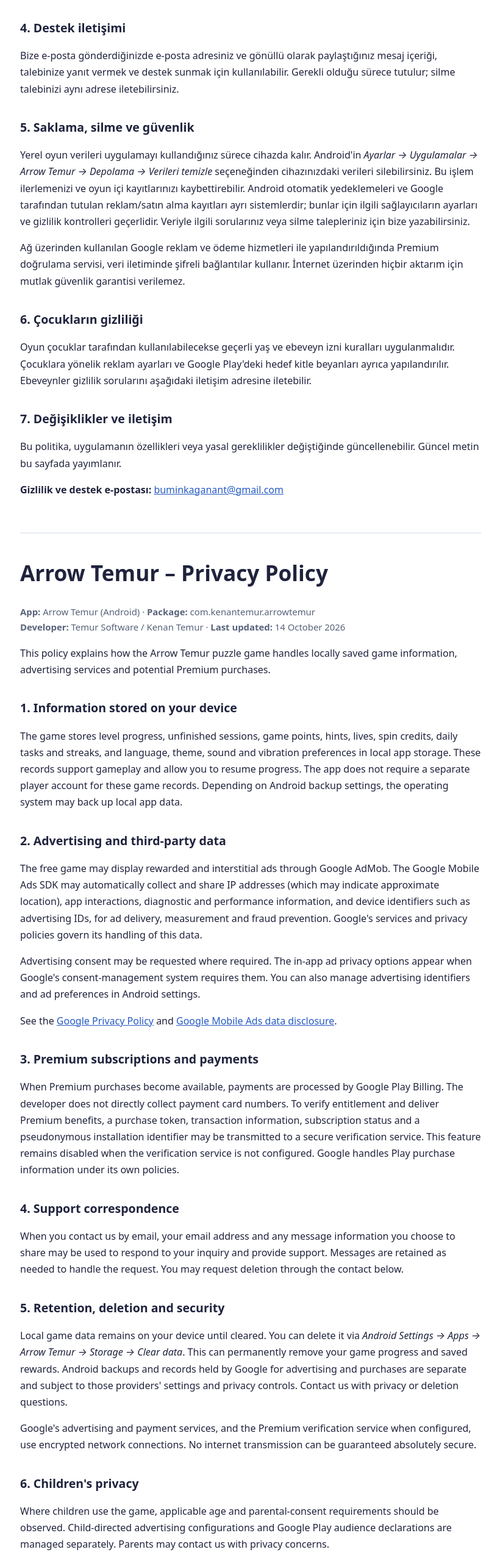
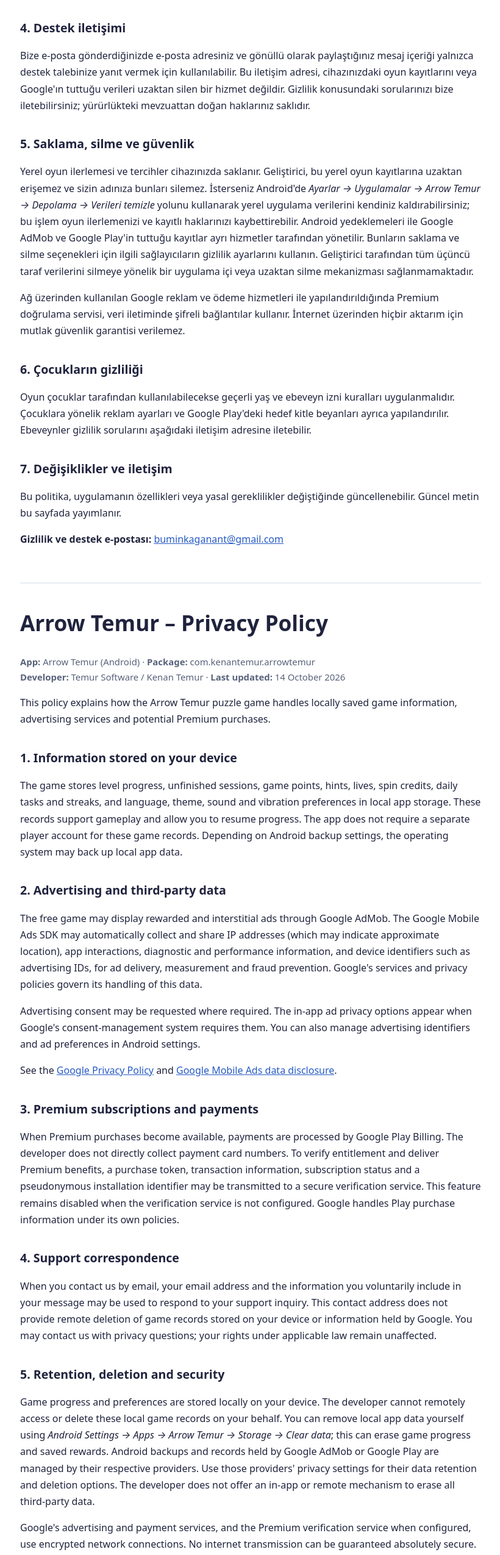
Before and after one commit to TemurKenan/TemurKenan.github.io, a plain HTML site: page arrowtemur-privacy.html in a window 1280 px wide. Shown: the part 1172-3722 px from the top of the page at 61% size, without its empty margins (229-1049 px from the left). Drawn offline with Linux system fonts and the light colour scheme.

Commit message:
Clarify local-data deletion limits in Arrow Temur privacy policy (TR/EN)

```diff
--- a/arrowtemur-privacy.html
+++ b/arrowtemur-privacy.html
@@ -42,10 +42,10 @@
     <p>Premium satın alma özelliği kullanıma açıldığında ödeme işlemleri Google Play Faturalandırma sistemi üzerinden yürütülür. Geliştirici, ödeme kartı numaranızı doğrudan almaz. Aboneliği doğrulamak ve hakları sağlamak için satın alma belirteci, işlem bilgisi, abonelik durumu ve uygulama yüklemesine ait takma adlı bir tanımlayıcı güvenli bir doğrulama servisine iletilebilir. Uygulamadaki bu özellik, doğrulama servisi yapılandırılmadığında devre dışıdır. Google Play satın alma bilgilerini kendi politikaları doğrultusunda işler.</p>
 
     <h2>4. Destek iletişimi</h2>
-    <p>Bize e-posta gönderdiğinizde e-posta adresiniz ve gönüllü olarak paylaştığınız mesaj içeriği, talebinize yanıt vermek ve destek sunmak için kullanılabilir. Gerekli olduğu sürece tutulur; silme talebinizi aynı adrese iletebilirsiniz.</p>
+    <p>Bize e-posta gönderdiğinizde e-posta adresiniz ve gönüllü olarak paylaştığınız mesaj içeriği yalnızca destek talebinize yanıt vermek için kullanılabilir. Bu iletişim adresi, cihazınızdaki oyun kayıtlarını veya Google'ın tuttuğu verileri uzaktan silen bir hizmet değildir. Gizlilik konusundaki sorularınızı bize iletebilirsiniz; yürürlükteki mevzuattan doğan haklarınız saklıdır.</p>
 
     <h2>5. Saklama, silme ve güvenlik</h2>
-    <p>Yerel oyun verileri uygulamayı kullandığınız sürece cihazda kalır. Android'in <em>Ayarlar → Uygulamalar → Arrow Temur → Depolama → Verileri temizle</em> seçeneğinden cihazınızdaki verileri silebilirsiniz. Bu işlem ilerlemenizi ve oyun içi kayıtlarınızı kaybettirebilir. Android otomatik yedeklemeleri ve Google tarafından tutulan reklam/satın alma kayıtları ayrı sistemlerdir; bunlar için ilgili sağlayıcıların ayarları ve gizlilik kontrolleri geçerlidir. Veriyle ilgili sorularınız veya silme talepleriniz için bize yazabilirsiniz.</p>
+    <p>Yerel oyun ilerlemesi ve tercihler cihazınızda saklanır. Geliştirici, bu yerel oyun kayıtlarına uzaktan erişemez ve sizin adınıza bunları silemez. İsterseniz Android'de <em>Ayarlar → Uygulamalar → Arrow Temur → Depolama → Verileri temizle</em> yolunu kullanarak yerel uygulama verilerini kendiniz kaldırabilirsiniz; bu işlem oyun ilerlemenizi ve kayıtlı haklarınızı kaybettirebilir. Android yedeklemeleri ile Google AdMob ve Google Play'in tuttuğu kayıtlar ayrı hizmetler tarafından yönetilir. Bunların saklama ve silme seçenekleri için ilgili sağlayıcıların gizlilik ayarlarını kullanın. Geliştirici tarafından tüm üçüncü taraf verilerini silmeye yönelik bir uygulama içi veya uzaktan silme mekanizması sağlanmamaktadır.</p>
     <p>Ağ üzerinden kullanılan Google reklam ve ödeme hizmetleri ile yapılandırıldığında Premium doğrulama servisi, veri iletiminde şifreli bağlantılar kullanır. İnternet üzerinden hiçbir aktarım için mutlak güvenlik garantisi verilemez.</p>
 
     <h2>6. Çocukların gizliliği</h2>
@@ -74,10 +74,10 @@
     <p>When Premium purchases become available, payments are processed by Google Play Billing. The developer does not directly collect payment card numbers. To verify entitlement and deliver Premium benefits, a purchase token, transaction information, subscription status and a pseudonymous installation identifier may be transmitted to a secure verification service. This feature remains disabled when the verification service is not configured. Google handles Play purchase information under its own policies.</p>
 
     <h2>4. Support correspondence</h2>
-    <p>When you contact us by email, your email address and any message information you choose to share may be used to respond to your inquiry and provide support. Messages are retained as needed to handle the request. You may request deletion through the contact below.</p>
+    <p>When you contact us by email, your email address and the information you voluntarily include in your message may be used to respond to your support inquiry. This contact address does not provide remote deletion of game records stored on your device or information held by Google. You may contact us with privacy questions; your rights under applicable law remain unaffected.</p>
 
     <h2>5. Retention, deletion and security</h2>
-    <p>Local game data remains on your device until cleared. You can delete it via <em>Android Settings → Apps → Arrow Temur → Storage → Clear data</em>. This can permanently remove your game progress and saved rewards. Android backups and records held by Google for advertising and purchases are separate and subject to those providers' settings and privacy controls. Contact us with privacy or deletion questions.</p>
+    <p>Game progress and preferences are stored locally on your device. The developer cannot remotely access or delete these local game records on your behalf. You can remove local app data yourself using <em>Android Settings → Apps → Arrow Temur → Storage → Clear data</em>; this can erase game progress and saved rewards. Android backups and records held by Google AdMob or Google Play are managed by their respective providers. Use those providers' privacy settings for their data retention and deletion options. The developer does not offer an in-app or remote mechanism to erase all third-party data.</p>
     <p>Google's advertising and payment services, and the Premium verification service when configured, use encrypted network connections. No internet transmission can be guaranteed absolutely secure.</p>
 
     <h2>6. Children's privacy</h2>
```
